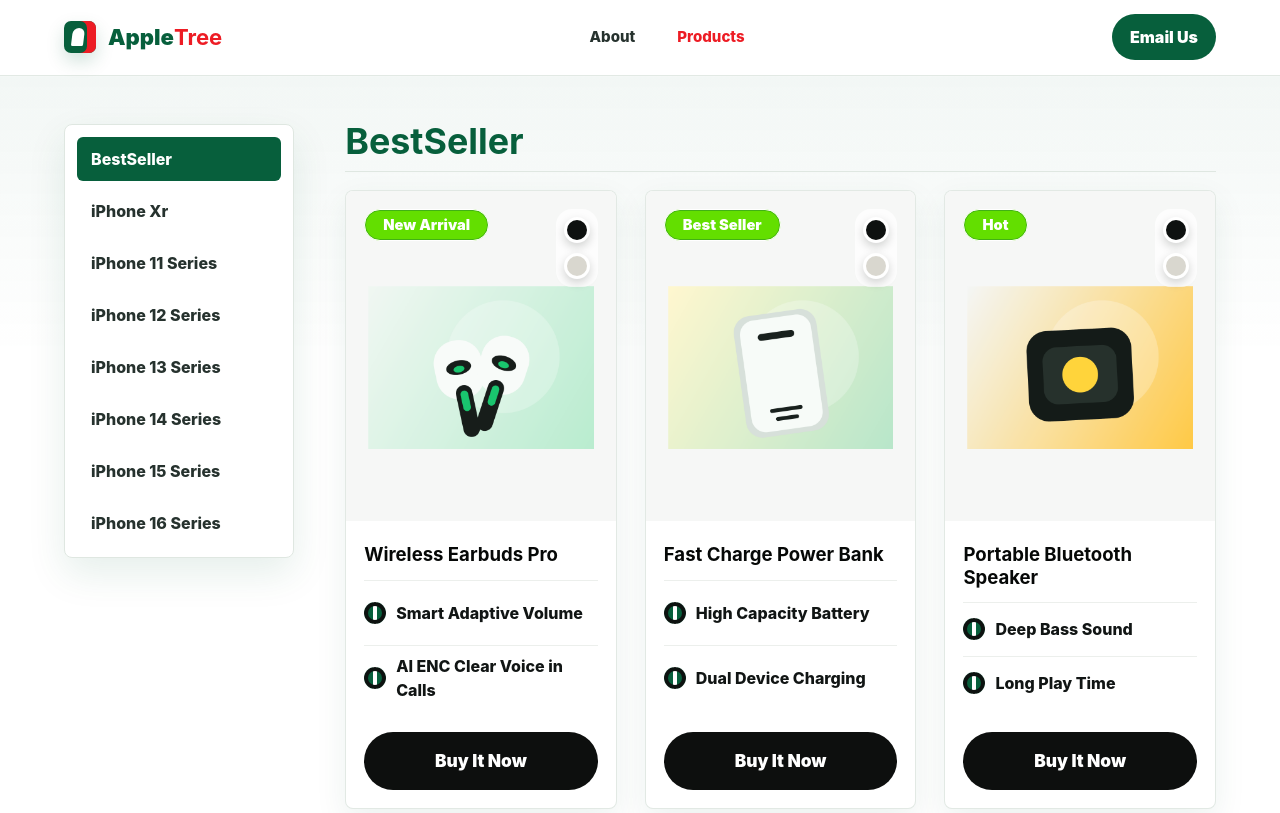
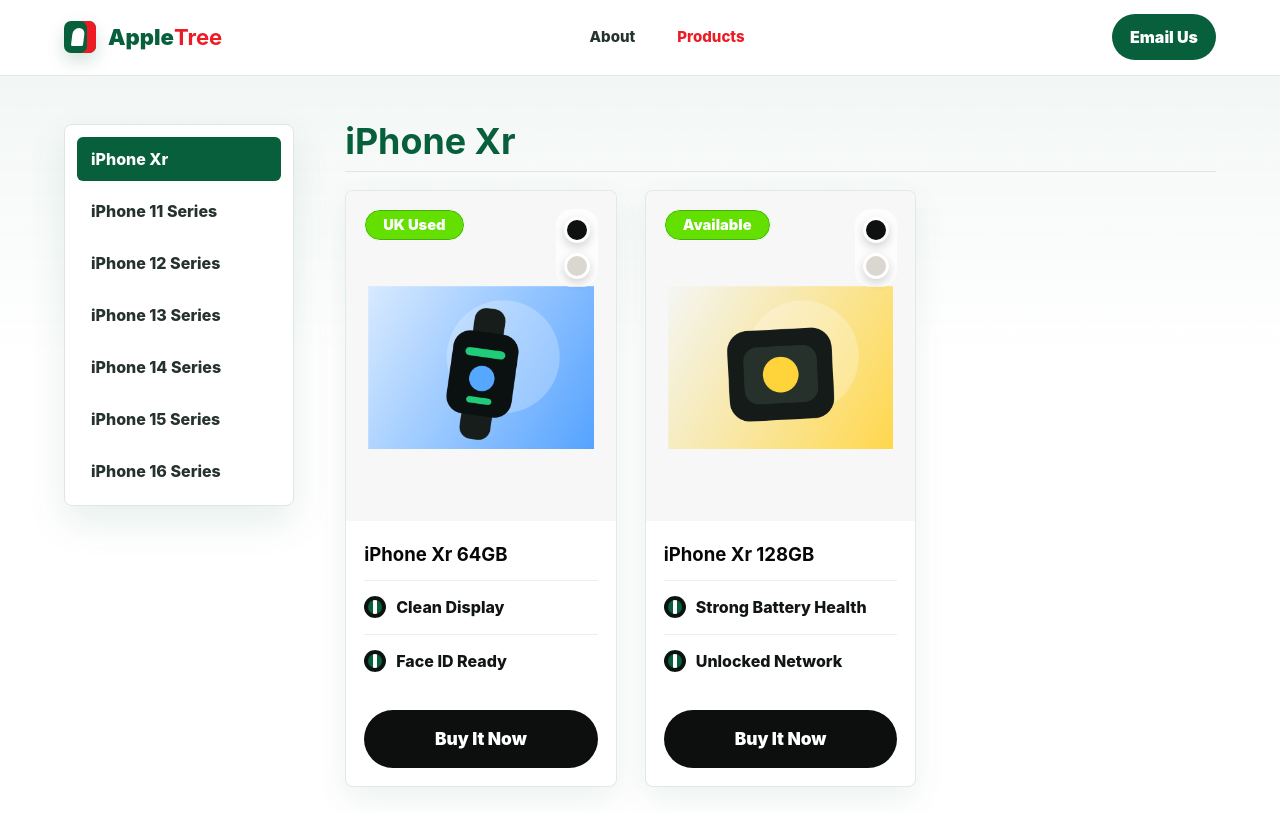
Before and after one commit to AppleTreeFans/appletreewebsite, a plain HTML site: page products.html in a window 1280 px wide. Shown: the top 813 px of the page. Drawn offline with Linux system fonts and the light colour scheme.

Commit message:
Remove bestseller products section

```diff
--- a/products.html
+++ b/products.html
@@ -23,7 +23,6 @@
     <main class="products-page">
       <section class="product-shell" aria-label="Product categories">
         <aside class="product-sidebar" aria-label="Product navigation">
-          <a href="#bestseller">BestSeller</a>
           <a href="#iphone-xr">iPhone Xr</a>
           <a href="#iphone-11">iPhone 11 Series</a>
           <a href="#iphone-12">iPhone 12 Series</a>
@@ -34,62 +33,6 @@
         </aside>
 
         <div class="product-content">
-          <section class="product-category" id="bestseller">
-            <div class="category-heading">
-              <h2>BestSeller</h2>
-            </div>
-            <div class="shop-grid">
-              <article class="shop-card">
-                <div class="shop-media">
-                  <span class="product-badge">New Arrival</span>
-                  <img src="assets/product-earbuds.png" alt="AppleTree wireless earbuds">
-                  <div class="color-stack" aria-hidden="true">
-                    <span></span>
-                    <span></span>
-                  </div>
-                </div>
-                <h3>Wireless Earbuds Pro</h3>
-                <ul class="feature-list">
-                  <li>Smart Adaptive Volume</li>
-                  <li>AI ENC Clear Voice in Calls</li>
-                </ul>
-                <a class="buy-button" href="https://wa.me/2349164913846?text=Hello%20AppleTree%2C%20I%20want%20to%20buy%20Wireless%20Earbuds%20Pro." target="_blank" rel="noopener">Buy It Now</a>
-              </article>
-              <article class="shop-card">
-                <div class="shop-media">
-                  <span class="product-badge">Best Seller</span>
-                  <img src="assets/product-powerbank.png" alt="AppleTree power bank">
-                  <div class="color-stack" aria-hidden="true">
-                    <span></span>
-                    <span></span>
-                  </div>
-                </div>
-                <h3>Fast Charge Power Bank</h3>
-                <ul class="feature-list">
-                  <li>High Capacity Battery</li>
-                  <li>Dual Device Charging</li>
-                </ul>
-                <a class="buy-button" href="https://wa.me/2349164913846?text=Hello%20AppleTree%2C%20I%20want%20to%20buy%20Fast%20Charge%20Power%20Bank." target="_blank" rel="noopener">Buy It Now</a>
-              </article>
-              <article class="shop-card">
-                <div class="shop-media">
-                  <span class="product-badge">Hot</span>
-                  <img src="assets/product-speaker.png" alt="AppleTree Bluetooth speaker">
-                  <div class="color-stack" aria-hidden="true">
-                    <span></span>
-                    <span></span>
-                  </div>
-                </div>
-                <h3>Portable Bluetooth Speaker</h3>
-                <ul class="feature-list">
-                  <li>Deep Bass Sound</li>
-                  <li>Long Play Time</li>
-                </ul>
-                <a class="buy-button" href="https://wa.me/2349164913846?text=Hello%20AppleTree%2C%20I%20want%20to%20buy%20Portable%20Bluetooth%20Speaker." target="_blank" rel="noopener">Buy It Now</a>
-              </article>
-            </div>
-          </section>
-
           <section class="product-category" id="iphone-xr">
             <div class="category-heading">
               <h2>iPhone Xr</h2>
```
